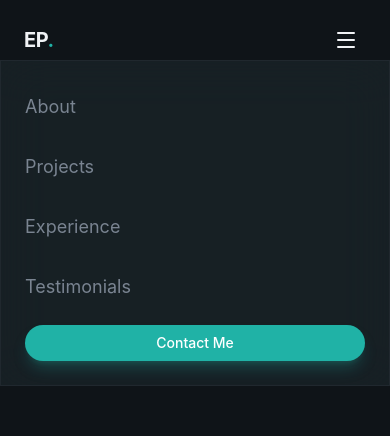
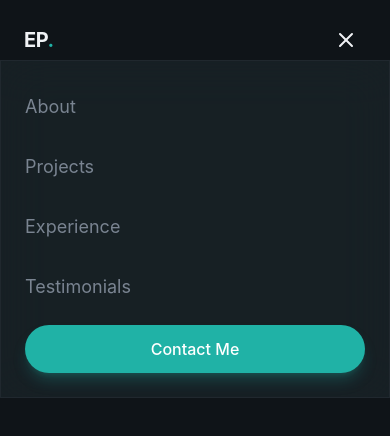
Before and after one commit to eissamonet/SWD-Portfolio, a React (Vite) app: page / in a window 390 px wide. Both pictures are taken after a click on the button 346 px from the left and 40 px from the top of the page. Shown: the top 436 px of the page. Built offline with nearby package versions, Linux system fonts and the light colour scheme.

Commit message:
commit changes

```diff
--- a/src/layout/Navbar.jsx
+++ b/src/layout/Navbar.jsx
@@ -1,5 +1,6 @@
+import { useState } from "react";
 import { Button } from "../components/Button";
-import { Menu } from "lucide-react";
+import { Menu, X } from "lucide-react";
 
 const navLinks = [
   { href: "about", label: "About" },
@@ -9,6 +10,7 @@ const navLinks = [
 ];
 
 export const Navbar = () => {
+  const [isMenuOpen, setIsMenuOpen] = useState(false);
   return (
     <header className="fixed top-0 left-0 right-0 bg-transparent py-5">
       <nav className="container mx-auto px-6 flex items-center justify-between">
@@ -40,13 +42,13 @@ export const Navbar = () => {
         </div>
 
         {/* mobile menu button */}
-        <button className="md:hidden p-2 text-foreground">
-          <Menu size={24} />
+        <button className="md:hidden p-2 text-foreground cursor-pointer" onClick={() => setIsMenuOpen((prev) => !prev)}>
+          {isMenuOpen ? <X size={24} /> : <Menu size={24} />}
         </button>
       </nav>
 
       {/* mobile menu */}
-      <div className="md:hidden glass-strong">
+      {isMenuOpen && (<div className="md:hidden glass-strong">
         <div className="container mx-auto px-6 py-6 flex flex-col gap-4">
           {navLinks.map((link, index) => (
             <a
@@ -58,9 +60,9 @@ export const Navbar = () => {
             </a>
           ))}
 
-          <Button size="sm">Contact Me</Button>
+          <Button>Contact Me</Button>
         </div>
-      </div>
+      </div>)}
     </header>
   );
 };
```
